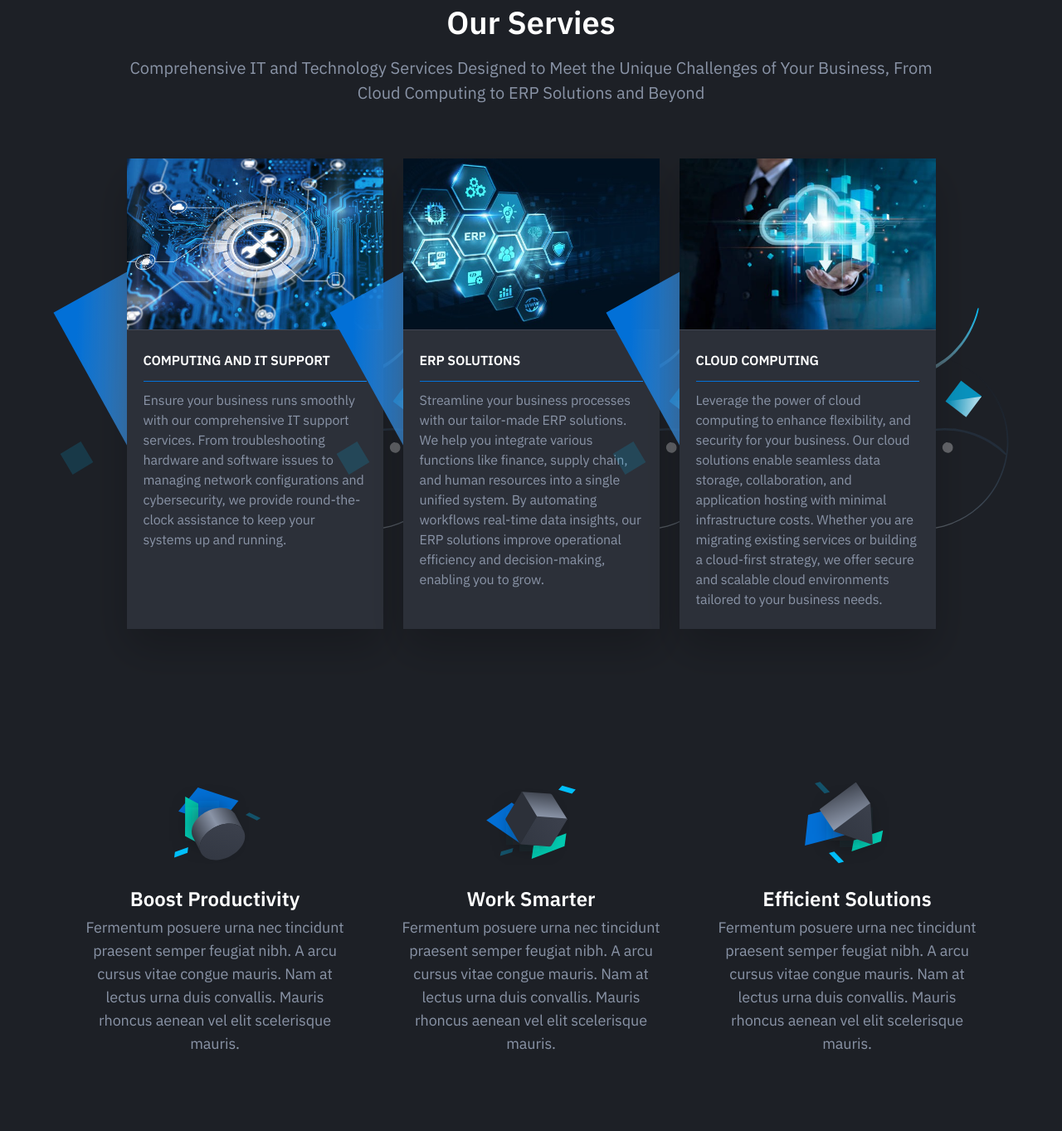
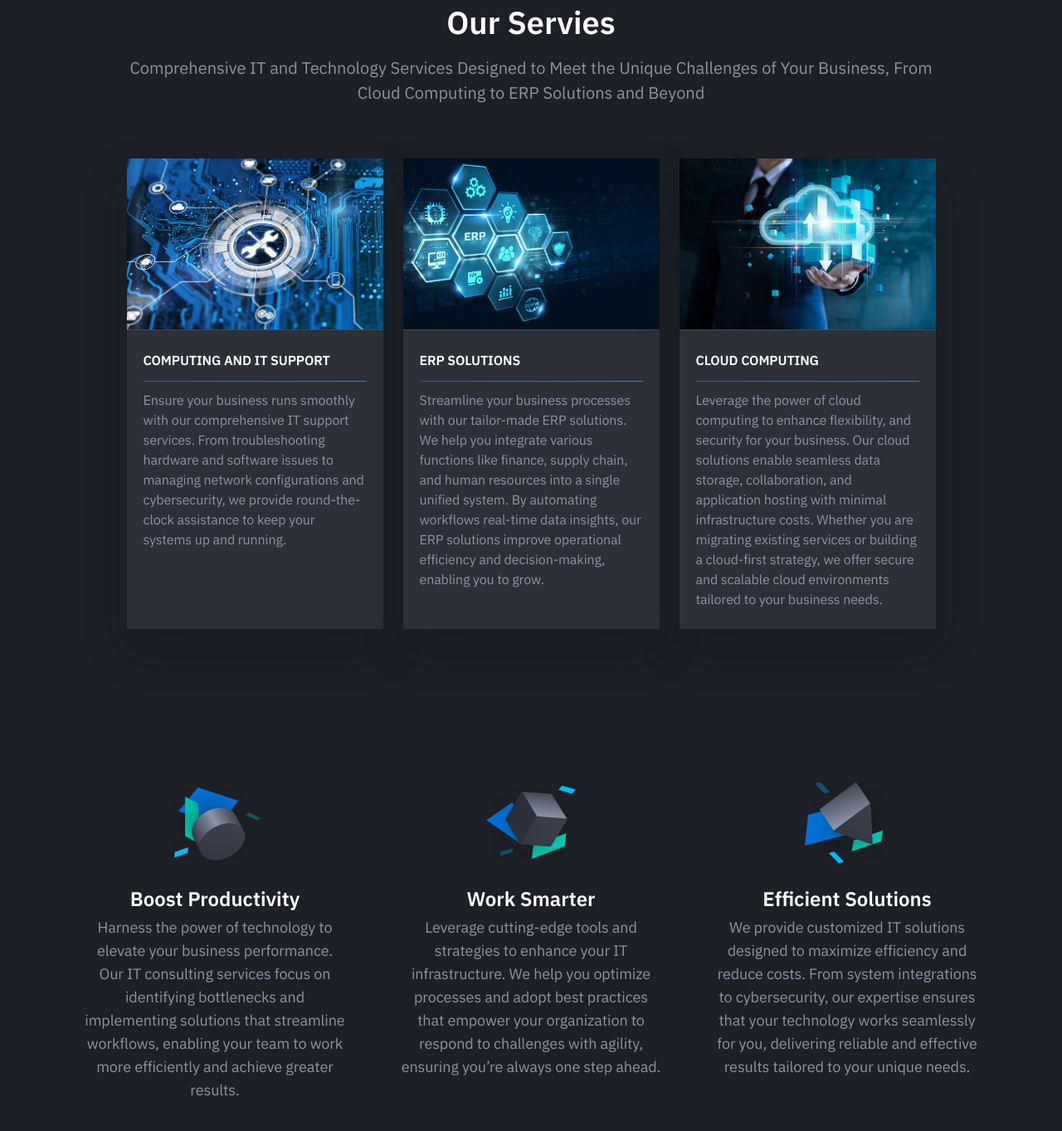
Before and after one commit to bainnss/perfect-enterprises, a website: page index.html in a window 1280 px wide. Shown: the part 731-2094 px from the top of the page at 83% size. Drawn offline with nearby package versions, Linux system fonts and the light colour scheme.

```diff
--- a/index.html
+++ b/index.html
@@ -177,9 +177,9 @@
                                         <img src="dist/images/feature-icon-01.svg" alt="Feature 01">
                                     </div>
                                     <h4 class="feature-title mt-24">Boost Productivity</h4>
-                                    <p class="text-sm mb-0">Fermentum posuere urna nec tincidunt praesent semper feugiat
-                                        nibh. A arcu cursus vitae congue mauris. Nam at lectus urna duis convallis.
-                                        Mauris rhoncus aenean vel elit scelerisque mauris.</p>
+                                    <p class="text-sm mb-0">Harness the power of technology to elevate your business performance. Our IT consulting services focus on identifying
+                                    bottlenecks and implementing solutions that streamline workflows, enabling your team to work more efficiently and
+                                    achieve greater results.</p>
                                 </div>
                             </div>
                             <div class="feature text-center is-revealing">
@@ -188,9 +188,9 @@
                                         <img src="dist/images/feature-icon-02.svg" alt="Feature 02">
                                     </div>
                                     <h4 class="feature-title mt-24">Work Smarter</h4>
-                                    <p class="text-sm mb-0">Fermentum posuere urna nec tincidunt praesent semper feugiat
-                                        nibh. A arcu cursus vitae congue mauris. Nam at lectus urna duis convallis.
-                                        Mauris rhoncus aenean vel elit scelerisque mauris.</p>
+                                    <p class="text-sm mb-0">Leverage cutting-edge tools and strategies to enhance your IT infrastructure. We help you optimize processes and adopt
+                                    best practices that empower your organization to respond to challenges with agility, ensuring you’re always one step
+                                    ahead.</p>
                                 </div>
                             </div>
                             <div class="feature text-center is-revealing">
@@ -199,9 +199,9 @@
                                         <img src="dist/images/feature-icon-03.svg" alt="Feature 03">
                                     </div>
                                     <h4 class="feature-title mt-24">Efficient Solutions</h4>
-                                    <p class="text-sm mb-0">Fermentum posuere urna nec tincidunt praesent semper feugiat
-                                        nibh. A arcu cursus vitae congue mauris. Nam at lectus urna duis convallis.
-                                        Mauris rhoncus aenean vel elit scelerisque mauris.</p>
+                                    <p class="text-sm mb-0">We provide customized IT solutions designed to maximize efficiency and reduce costs. From system integrations to
+                                    cybersecurity, our expertise ensures that your technology works seamlessly for you, delivering reliable and effective
+                                    results tailored to your unique needs.</p>
                                 </div>
                             </div>
                             <!-- <div class="feature text-center is-revealing">
@@ -476,13 +476,13 @@
         <footer class="site-footer">
             <div class="container">
                 <div class="site-footer-inner">
-                    <div class="brand footer-brand">
+                    <div class="brand footer-brand pe-wrapper">
                         <a href="#">
-                            <img class="header-logo-image" src="dist/images/logo.svg" alt="Logo">
+                            <img class="header-logo-image" src="/src/images/logo-3.png" alt="Logo">
                         </a>
                     </div>
                     <ul class="footer-links list-reset">
-                        <li>
+                        <!-- <li>
                             <a href="#">Contact</a>
                         </li>
                         <li>
@@ -493,7 +493,7 @@
                         </li>
                         <li>
                             <a href="#">Support</a>
-                        </li>
+                        </li> -->
                     </ul>
                     <ul class="footer-social-links list-reset">
                         <li>
@@ -527,7 +527,7 @@
                             </a>
                         </li>
                     </ul>
-                    <div class="footer-copyright">&copy; 2019 Solid, all rights reserved</div>
+                    <!-- <div class="footer-copyright">&copy; 2019 Solid, all rights reserved</div> -->
                 </div>
             </div>
         </footer>
--- a/src/scss/test.css
+++ b/src/scss/test.css
@@ -5,6 +5,7 @@
 .pe-wrapper .header-logo-image {
     width: 100%;
     height: 50px;
+    object-fit: contain;
 }
 
 .services-container {
@@ -120,3 +121,13 @@
         font-size: 20px;
     }
 }
+
+.pricing-table::before {
+    display: none;
+}
+.pricing-table-inner:hover {
+    box-shadow: 1px 1px 8px #939393;
+}
+.pricing-table-inner {
+    transition: all .3s ease;
+}
```
